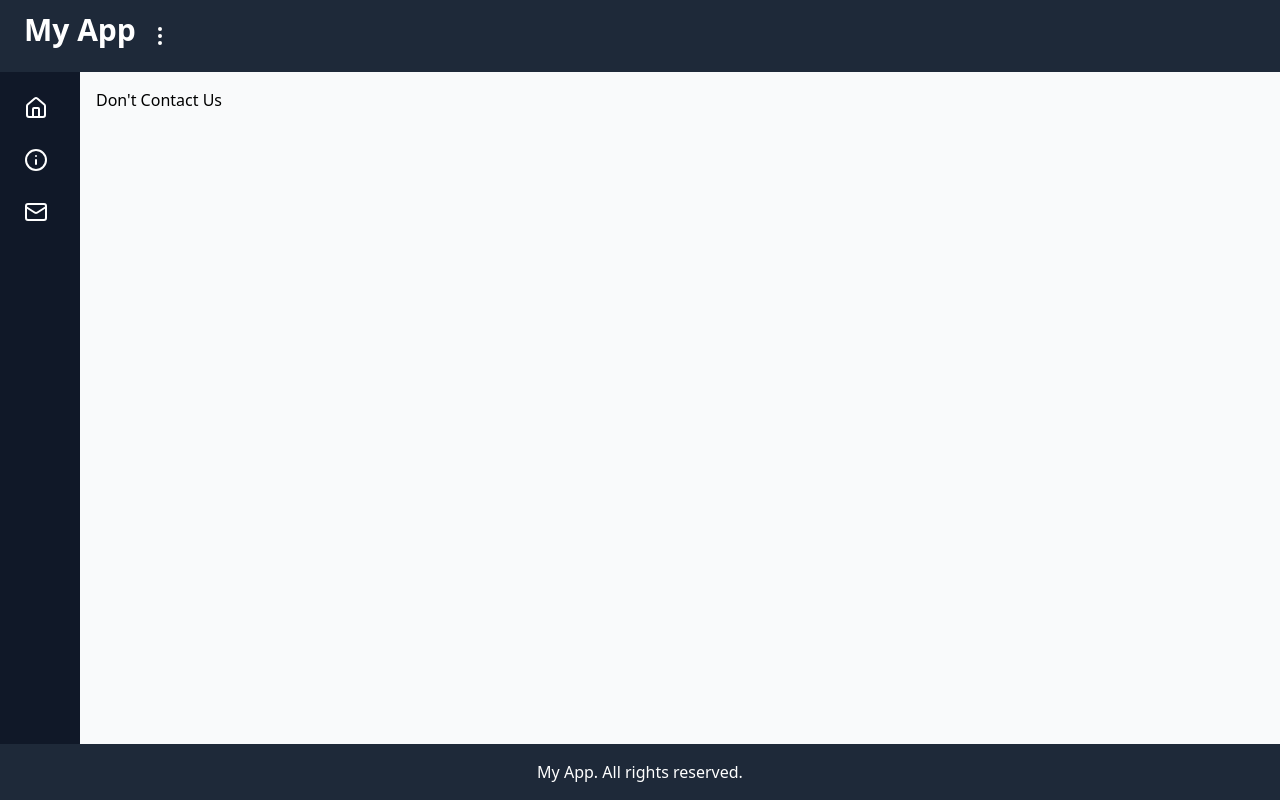
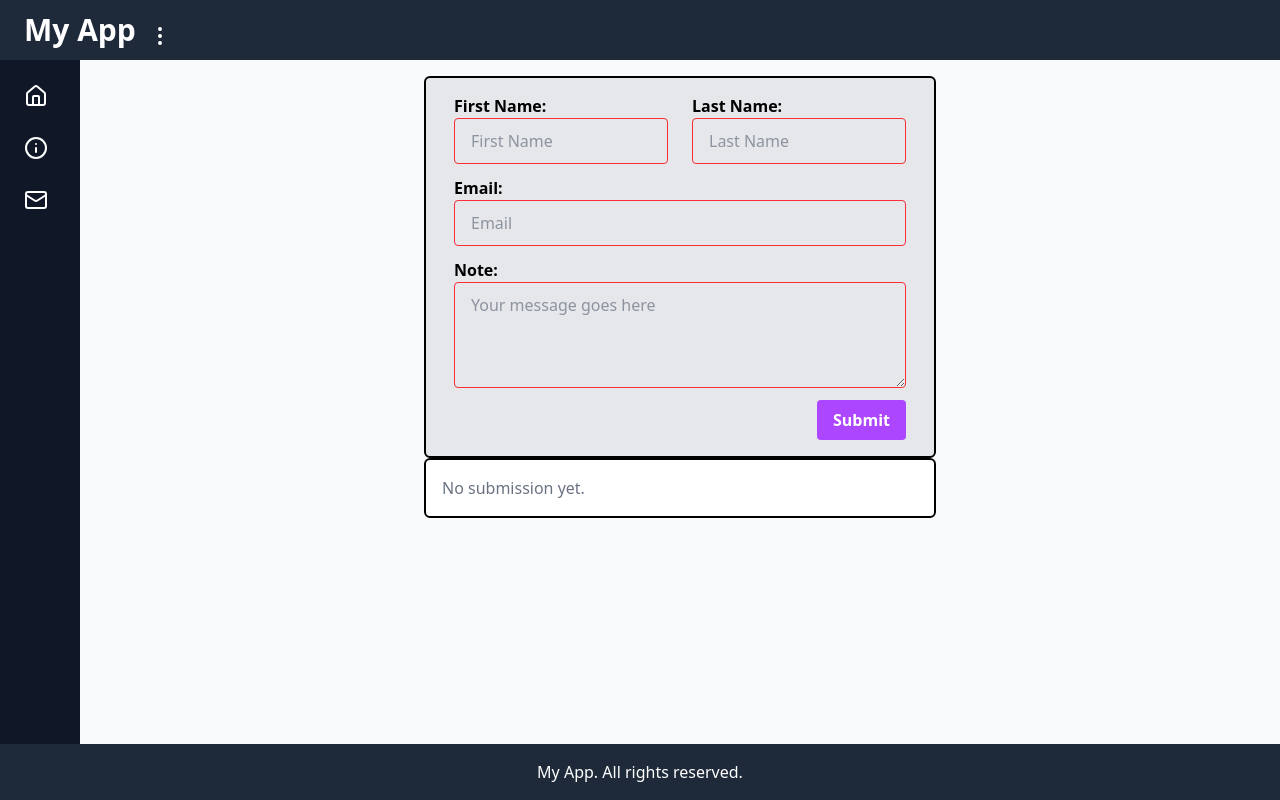
Before and after one commit to Umayrrrr/test_repo, a React (Vite) app: page /contacts in a window 1280 px wide. Built offline with nearby package versions, Linux system fonts and the light colour scheme.

Commit message:
adding contact form

```diff
--- a/package.json
+++ b/package.json
@@ -14,6 +14,7 @@
     "lucide-react": "^0.563.0",
     "react": "^19.2.0",
     "react-dom": "^19.2.0",
+    "react-hook-form": "^7.71.1",
     "react-router-dom": "^7.13.0",
     "tailwindcss": "^4.1.18"
   },
--- a/src/components/Header.jsx
+++ b/src/components/Header.jsx
@@ -3,7 +3,7 @@ import { MoreVertical } from "lucide-react";
 export default function Header({ onToggle }) {
     return (
 
-        <header className="bg-gray-800 text-white py-3 px-6 shadow-md flex ">
+        <header className="bg-gray-800 text-white py-3 pb-0 px-6 shadow-md flex ">
             <h1 className="text-3xl font-bold">My App</h1>
             <div className="flex ">
                 <button
--- a/src/pages/Contacts.jsx
+++ b/src/pages/Contacts.jsx
@@ -1,8 +1,92 @@
+import { useForm } from "react-hook-form";
+import { useState } from "react";
+
 export default function Contacts() {
-    return (
-        <div className="contacts">
-            <h2>Don't Contact Us</h2>
+  const {
+    register,
+    handleSubmit,
+    formState: { errors },
+  } = useForm();
+  const [submitted, setSubmitted] = useState(null);
+  return (
+    <div className="contacts">
+      <div className="flex flex-row justify-center h-full ">
+        <form
+          onSubmit={handleSubmit((data) => setSubmitted(data))}
+          className=" flex flex-wrap w-full max-w-lg border-2 p-4 bg-gray-200 rounded-md"
+        >
+          <div></div>
 
-        </div>
-    );
+          <div className="w-1/2 px-3 mb-6 md:mb-0">
+            <label className="font-bold">First Name:</label>
+            <input
+              className=" w-full bg-gray-200 text-gray-700 border border-red-500 rounded py-3 px-4 mb-3 leading-tight focus:outline-none focus:bg-white"
+              {...register("firstName", { required: "This is required" })}
+              placeholder="First Name"
+            />
+            <p className="text-red-500">{errors.firstName?.message}</p>
+          </div>
+
+          <div className="w-1/2 px-3 mb-6 md:mb-0">
+            <label className="font-bold">Last Name:</label>
+            <input
+              className="appearance-none block w-full bg-gray-200 text-gray-700 border border-red-500 rounded py-3 px-4 mb-3 leading-tight focus:outline-none focus:bg-white"
+              {...register("lastName", { required: "This is required" })}
+              placeholder="Last Name"
+            />
+            <p className="text-red-500">{errors.lastName?.message}</p>
+          </div>
+
+          <div className="w-full px-3 mb-6 md:mb-0">
+            <label className="font-bold">Email:</label>
+            <input
+              className="appearance-none block w-full bg-gray-200 text-gray-700 border border-red-500 rounded py-3 px-4 mb-3 leading-tight focus:outline-none focus:bg-white"
+              type="email"
+              {...register("email", { required: "Email is required" })}
+              placeholder="Email"
+            />
+            <p className="text-red-500">{errors.email?.message}</p>
+            <label className="font-bold">Note:</label>
+          </div>
+
+          <div className="w-full px-3">
+            <textarea
+              className="appearance-none block w-full bg-gray-200 text-gray-700 border border-red-500 rounded py-3 px-4 mb-3 leading-tight focus:outline-none focus:bg-white"
+              {...register("note")}
+              rows={4}
+              placeholder="Your message goes here"
+            ></textarea>
+          </div>
+
+          <div className="w-full px-3 flex justify-end">
+            <button
+              className=" bg-purple-500 hover:bg-purple-400 text-white font-bold py-2 px-4 rounded cursor-pointer"
+              type="submit"
+            >
+              Submit
+            </button>
+          </div>
+        </form>
+      </div>
+
+    <div id="display" className="flex flex-row justify-center h-full">
+      <div className="w-full max-w-lg border-2 p-4 bg-white rounded-md">
+        {submitted ? (
+          <div className="flex flex-col space-y-2">
+            <h3 className="font-bold">Submitted Data</h3>
+            <p><strong>First Name:</strong> {submitted.firstName}</p>
+            <p><strong>Last Name:</strong> {submitted.lastName}</p>
+            <p><strong>Email:</strong> {submitted.email}</p>
+            <p><strong>Note:</strong> {submitted.note}</p>
+          </div>
+        ) : (
+          <p className="text-gray-500">No submission yet.</p>
+        )}
+      </div>
+
+    </div>
+
+    </div>
+
+  );
 }
```
Also changed, not shown: 1 other file (tests, documents, lock files or other folders).
